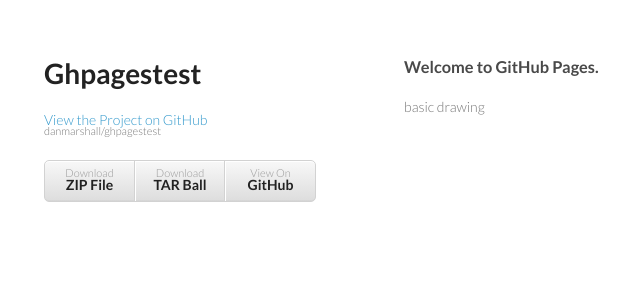
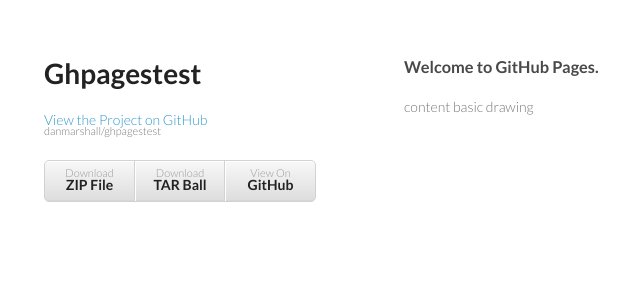
Before and after one commit to danmarshall/ghpagestest, a Jekyll site: the page built from docs/basic-drawing/index.html, in a window 1280 px wide. Shown: the top 300 px of the page, without its empty margins (166-806 px from the left). Built offline with Jekyll 4.4.1, drawn with Linux system fonts in a browser that asks for light colours.

Commit message:
Update index.html

```diff
--- a/docs/basic-drawing/index.html
+++ b/docs/basic-drawing/index.html
@@ -1,8 +1,7 @@
 ---
 layout: snippetlist
 title: basic drawing
-snippets: [points, paths]
-fart: twoshoes
+snippet_titles: [points, paths]
 ---
 
-basic drawing
+content basic drawing
```
